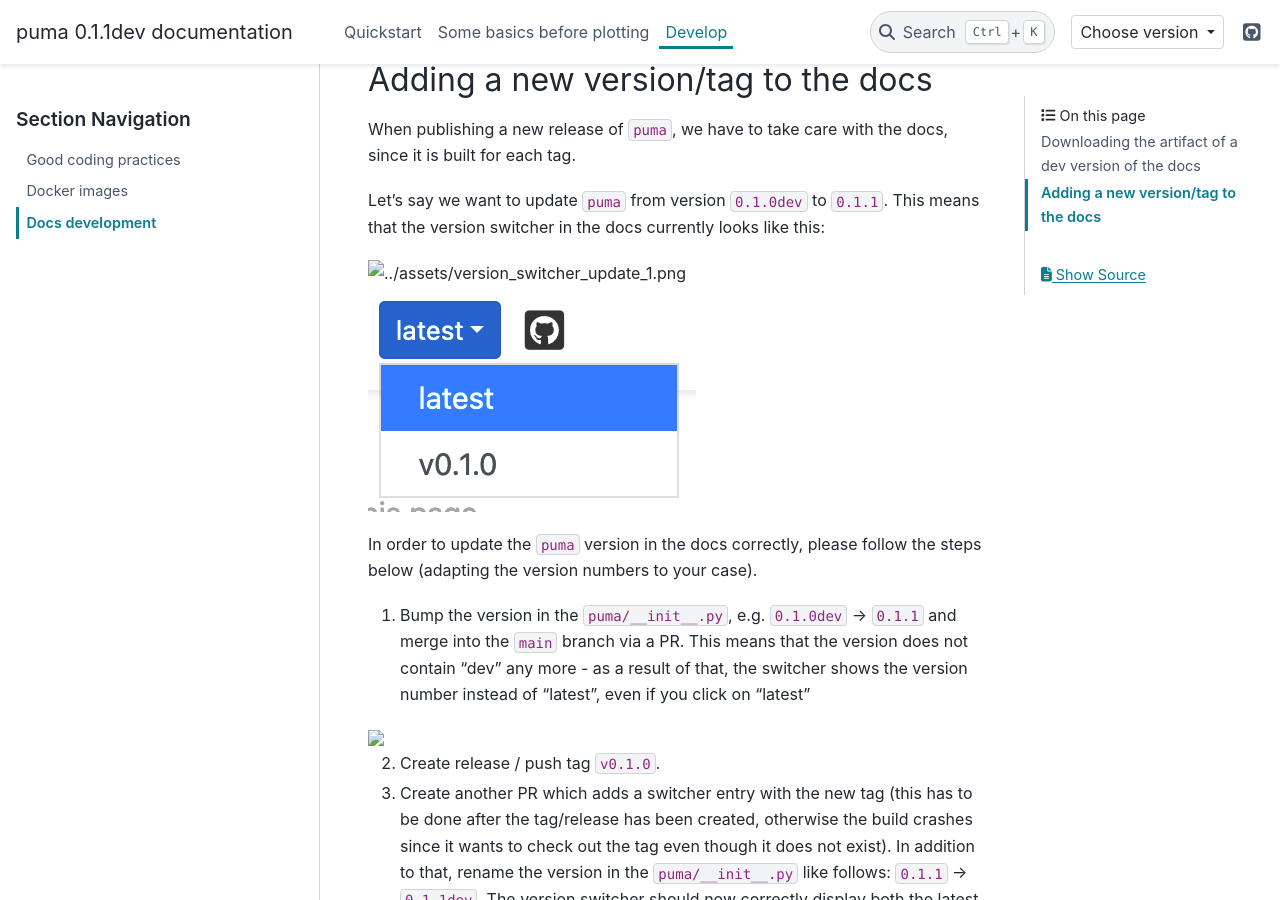
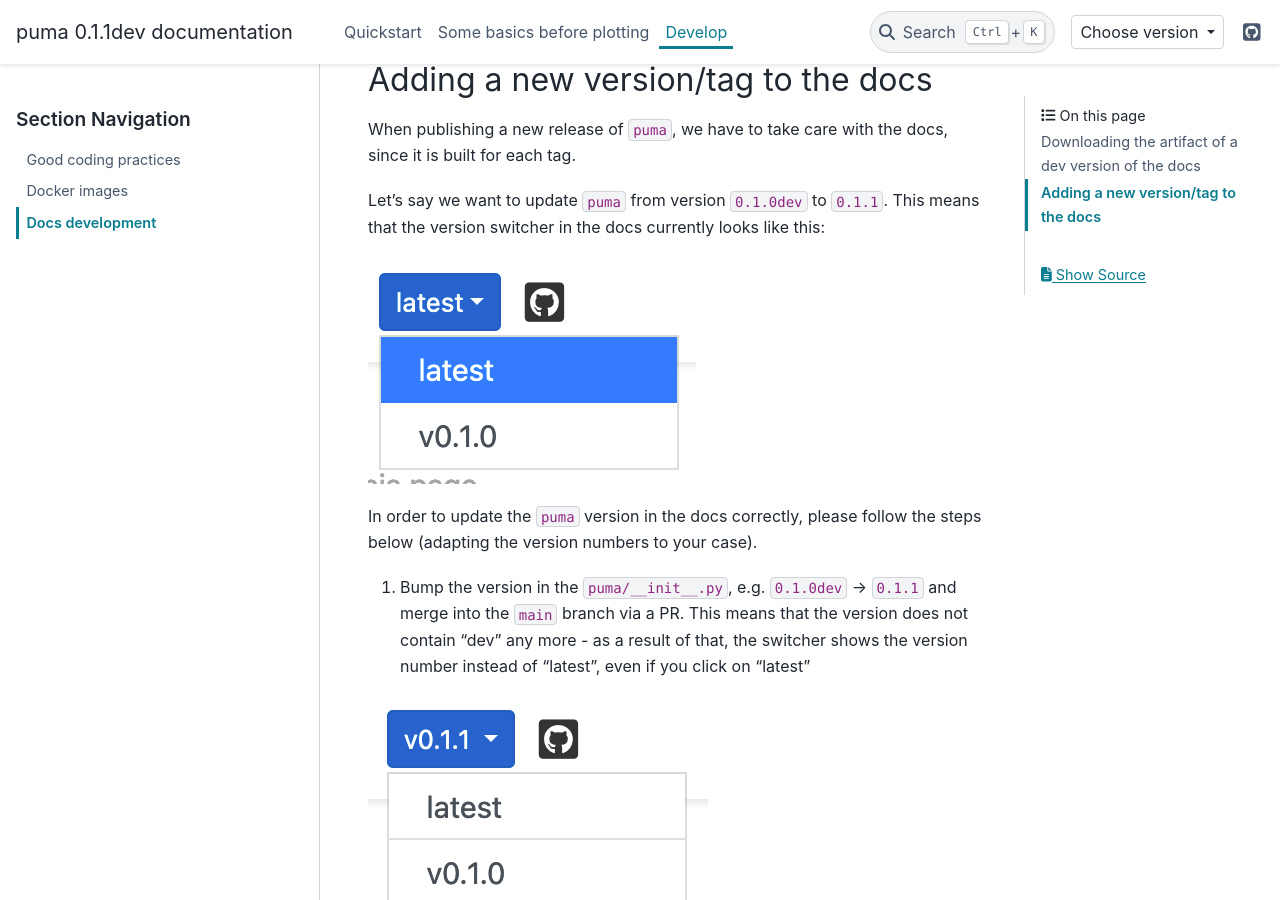
Before and after one commit to umami-hep/puma, a Sphinx documentation site: the page built from docs/source/dev_guidelines/docs_development.md, in a window 1280 px wide and 900 px high, scrolled down 2029 px. Built offline with Sphinx 7.4.7 and the PyData theme 0.15.4, drawn with Linux system fonts in a browser that asks for light colours.

Commit message:
change to markdown syntax for images

```diff
--- a/docs/source/dev_guidelines/docs_development.md
+++ b/docs/source/dev_guidelines/docs_development.md
@@ -28,8 +28,6 @@
 Let's say we want to update `puma` from version `0.1.0dev` to `0.1.1`. This means that
 the version switcher in the docs currently looks like this:
 
-<img alt=../assets/version_switcher_update_1.png src=../assets/version_switcher_update_1.png width=200>
-
 ![](../assets/version_switcher_update_1.png)
 
 In order to update the `puma` version in the docs correctly, please follow the steps
@@ -40,7 +38,7 @@
     any more - as a result of that, the switcher shows the version number instead of
     "latest", even if you click on "latest"
 
-<img src=../assets/version_switcher_update_2.png width=200>
+![](../assets/version_switcher_update_2.png)
 
 2.  Create release / push tag `v0.1.0`.
 3.  Create another PR which adds a switcher entry with the new tag (this has to be
@@ -50,6 +48,6 @@
     `0.1.1` → `0.1.1dev`. The version switcher should now correctly display both the
     latest version and the new tag.
 
-<img src=../assets/version_switcher_update_edit.png width=400>
+![](../assets/version_switcher_update_edit.png)
 
-<img src=../assets/version_switcher_update_3.png width=200>
+![](../assets/version_switcher_update_3.png)
```
